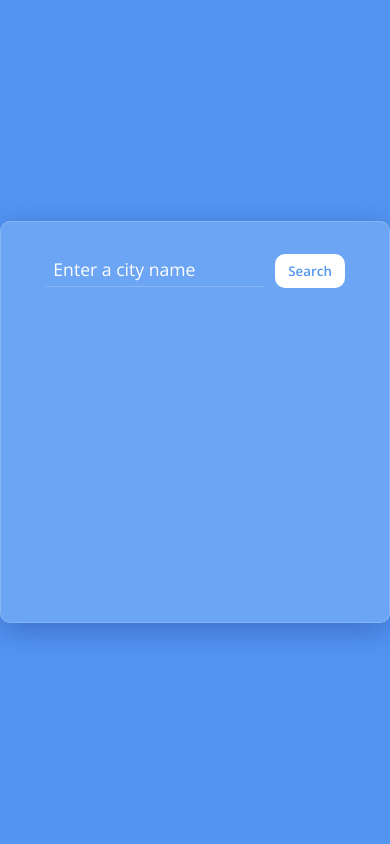
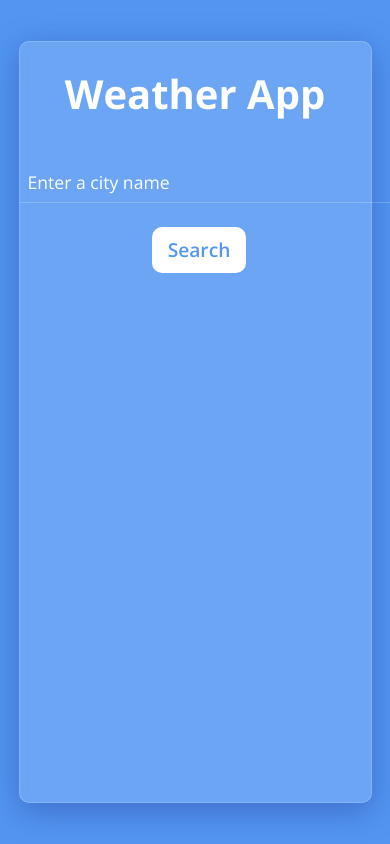
Before and after one commit to sankitdev/WeatherApp, a plain HTML site: page index.html in a window 390 px wide. Drawn offline with nearby package versions, Linux system fonts and the light colour scheme.

Commit message:
Changes in UI for mobile

```diff
--- a/index.html
+++ b/index.html
@@ -10,6 +10,7 @@
   </head>
   <body class="flex">
     <div class="main morphism">
+      <h1 id="heading">Weather App</h1>
       <div class="main-content">
         <input id="searchInput" type="text" placeholder="Enter a city name" />
         <button id="searchBtn">Search</button>
--- a/style.css
+++ b/style.css
@@ -16,8 +16,11 @@ body {
 
 .main {
   width: 400px;
-  height: 400px;
+  min-height: 400px;
   text-align: center;
+}
+#heading {
+  margin: 1.5rem;
 }
 
 .main-content {
@@ -55,7 +58,7 @@ body {
 
 #cityName {
   /* border: 2px solid red; */
-  margin: 1rem;
+  margin: 2rem;
 }
 
 .cloud-data {
@@ -68,3 +71,39 @@ body {
   height: 50px;
   display: none;
 }
+
+@media (max-width: 600px) {
+  .main {
+    height: 90%;
+    width: 90%;
+  }
+
+  #heading {
+    font-size: 2.5rem;
+  }
+
+  #searchInput {
+    font-size: 1.8rem;
+    margin-bottom: 1.5rem;
+  }
+
+  #searchInput::placeholder {
+    width: 90%;
+  }
+  #searchBtn {
+    padding: 0.6rem 1rem;
+    border-radius: 10px;
+    margin-left: 0.5rem;
+    font-size: 1.2rem;
+  }
+
+  #cityName {
+    margin: 2rem;
+    font-size: 2.5rem;
+  }
+
+  .cloud-data {
+    margin: 0.5rem;
+    font-size: 1.5rem;
+  }
+}
```
